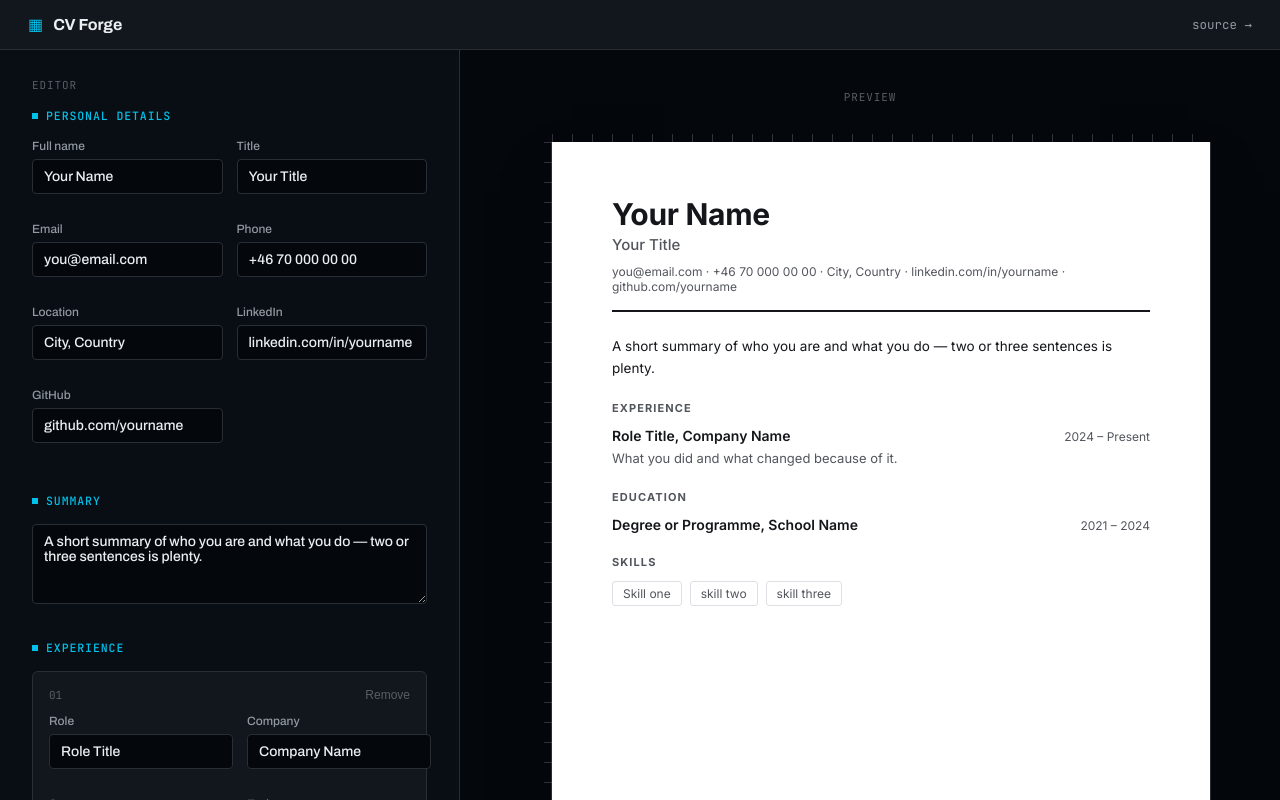
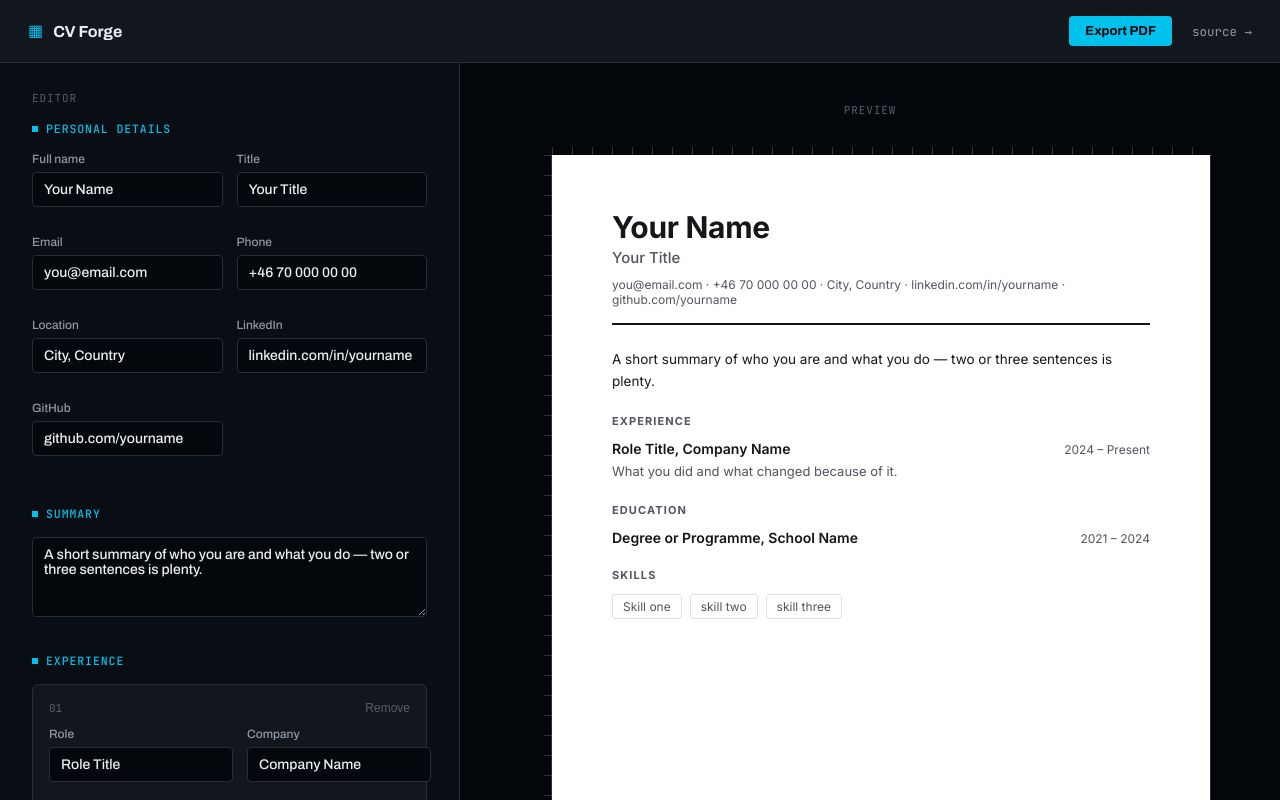
Before and after one commit to mackan21/cv-builder, a React (Vite) app: page / in a window 1280 px wide. Shown: the top 800 px of the page. Built offline with nearby package versions, Linux system fonts and the light colour scheme.

Commit message:
feat: add PDF export via print stylesheet

```diff
--- a/src/App.module.css
+++ b/src/App.module.css
@@ -30,6 +30,29 @@
   font-weight: 700;
   font-size: 16px;
   letter-spacing: -0.01em;
+}
+
+.headerRight {
+  display: flex;
+  align-items: center;
+  gap: 20px;
+}
+
+.exportButton {
+  background: var(--accent);
+  color: var(--panel-sunken);
+  border: none;
+  padding: 8px 16px;
+  border-radius: 4px;
+  font-family: var(--font-ui);
+  font-size: 13px;
+  font-weight: 700;
+  cursor: pointer;
+  transition: filter 0.15s;
+}
+
+.exportButton:hover {
+  filter: brightness(1.1);
 }
 
 .githubLink {
--- a/src/App.tsx
+++ b/src/App.tsx
@@ -8,14 +8,18 @@ import { ResumePage } from './components/ResumePage'
 
 function App() {
   return (
-    <div className={styles.app}>
-      <header className={styles.header}>
+    <div className={`${styles.app} print-reset`}>
+      <header className={`${styles.header} print-hide`}>
         <div className={styles.brand}>
           <span className={styles.mark} aria-hidden="true">
             ▦
           </span>
           <span className={styles.wordmark}>CV Forge</span>
         </div>
+        <div className={styles.headerRight}>
+          <button type="button" className={styles.exportButton} onClick={() => window.print()}>
+            Export PDF
+          </button>
           <a
             className={`${styles.githubLink} mono`}
             href="https://github.com/mackan21/cv-builder"
@@ -24,10 +28,11 @@ function App() {
           >
             source →
           </a>
+        </div>
       </header>
 
-      <main className={styles.layout}>
-        <div className={styles.formPanel}>
+      <main className={`${styles.layout} print-reset`}>
+        <div className={`${styles.formPanel} print-hide`}>
           <div className={styles.panelLabel}>editor</div>
           <PersonalSection />
           <SummarySection />
@@ -35,8 +40,8 @@ function App() {
           <EducationSection />
           <SkillsSection />
         </div>
-        <div className={styles.previewPanel}>
-          <div className={styles.panelLabel}>preview</div>
+        <div className={`${styles.previewPanel} print-reset`}>
+          <div className={`${styles.panelLabel} print-hide`}>preview</div>
           <ResumePage />
         </div>
       </main>
--- a/src/components/ResumePage.tsx
+++ b/src/components/ResumePage.tsx
@@ -9,9 +9,9 @@ export function ResumePage() {
     .filter(Boolean)
 
   return (
-    <div className={styles.wrapper}>
-      <div className={styles.ruler} aria-hidden="true"></div>
-      <div className={styles.rulerSide} aria-hidden="true"></div>
+    <div className={`${styles.wrapper} print-reset`}>
+      <div className={`${styles.ruler} print-hide`} aria-hidden="true"></div>
+      <div className={`${styles.rulerSide} print-hide`} aria-hidden="true"></div>
       <div className={`${styles.page} print-page`} id="resume-page">
         <header className={styles.header}>
           <h1 className={styles.name}>{data.name || 'Your Name'}</h1>
--- a/src/main.tsx
+++ b/src/main.tsx
@@ -10,6 +10,7 @@ import '@fontsource/inter/700.css'
 import { StrictMode } from 'react'
 import { createRoot } from 'react-dom/client'
 import './index.css'
+import './print.css'
 import App from './App.tsx'
 
 createRoot(document.getElementById('root')!).render(
--- /dev/null
+++ b/src/print.css
@@ -0,0 +1,29 @@
+@media print {
+  .print-hide {
+    display: none !important;
+  }
+
+  .print-reset {
+    display: block !important;
+    width: auto !important;
+    height: auto !important;
+    min-height: 0 !important;
+    max-width: none !important;
+    margin: 0 !important;
+    padding: 0 !important;
+    background: none !important;
+    grid-template-columns: none !important;
+  }
+
+  .print-page {
+    box-shadow: none !important;
+    width: 100% !important;
+    min-height: 0 !important;
+    padding: 0 !important;
+  }
+
+  @page {
+    size: A4;
+    margin: 16mm;
+  }
+}
```
Lines whose indentation alone changed are shown as unchanged.
